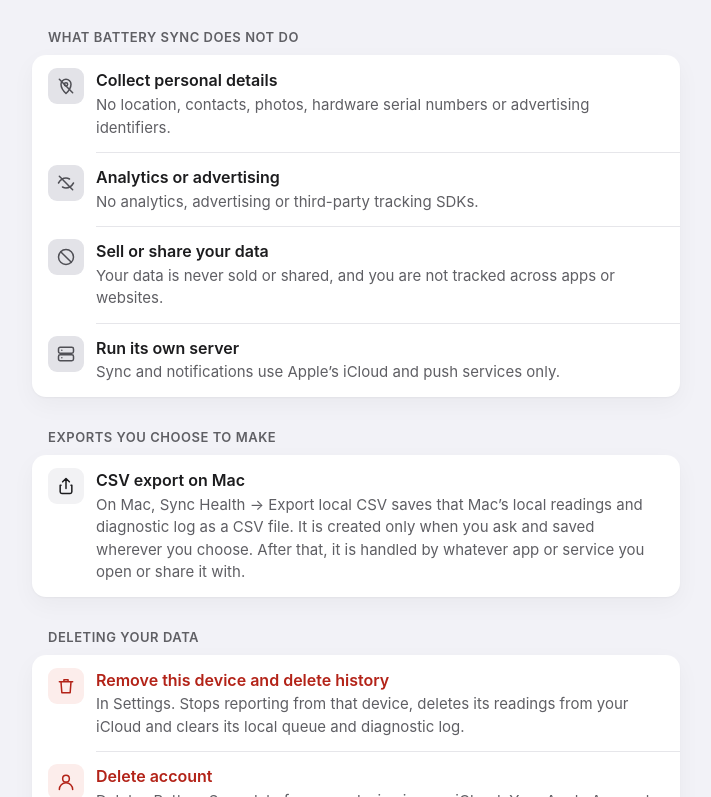
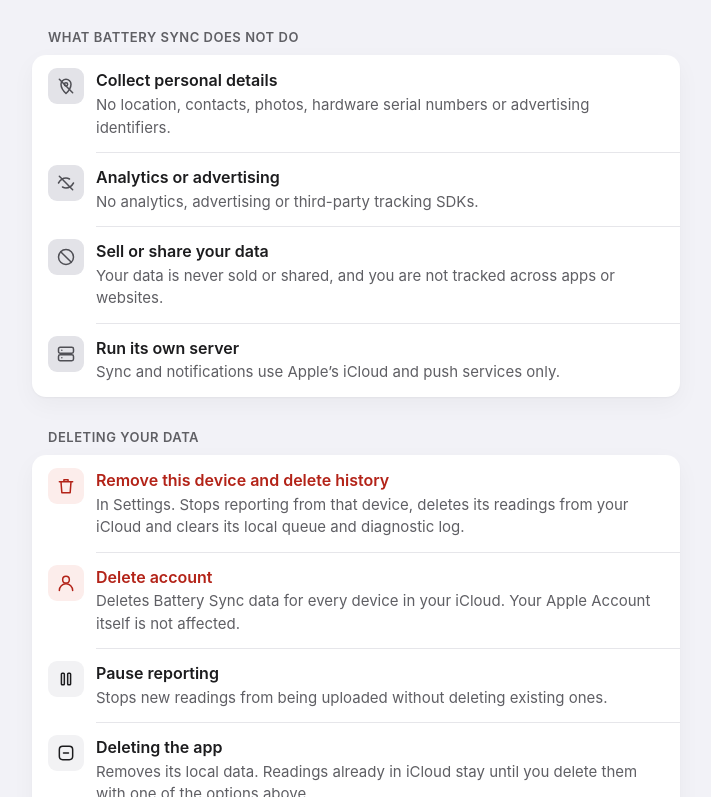
Before and after one commit to akhil-code/battery-sync-everywhere-pages, a plain HTML site: page privacy/index.html in a window 1280 px wide. Shown: the part 2055-2852 px from the top of the page, without its empty margins (284-995 px from the left). Drawn offline with Linux system fonts and the light colour scheme.

Commit message:
Remove CSV export from privacy policy

```diff
--- a/privacy/index.html
+++ b/privacy/index.html
@@ -28,7 +28,6 @@
     <symbol id="i-eye-off" viewBox="0 0 24 24"><path d="M3 12s3.5-6 9-6c1.6 0 3 .5 4.2 1.2M21 12s-3.5 6-9 6c-1.6 0-3-.5-4.2-1.2"/><path d="M4 4l16 16"/></symbol>
     <symbol id="i-hand" viewBox="0 0 24 24"><circle cx="12" cy="12" r="9"/><path d="M5.6 5.6l12.8 12.8"/></symbol>
     <symbol id="i-server-off" viewBox="0 0 24 24"><rect x="3" y="4" width="18" height="7" rx="2"/><rect x="3" y="13" width="18" height="7" rx="2"/><path d="M7 7.5h.01M7 16.5h.01"/></symbol>
-    <symbol id="i-share" viewBox="0 0 24 24"><path d="M12 3v12M8 7l4-4 4 4"/><path d="M6 11H5v8a2 2 0 0 0 2 2h10a2 2 0 0 0 2-2v-8h-1"/></symbol>
     <symbol id="i-trash" viewBox="0 0 24 24"><path d="M4 7h16M9.5 7V4.5h5V7M6 7l1 13h10l1-13"/></symbol>
     <symbol id="i-pause" viewBox="0 0 24 24"><rect x="6.5" y="5" width="3.5" height="14" rx="1"/><rect x="14" y="5" width="3.5" height="14" rx="1"/></symbol>
     <symbol id="i-app" viewBox="0 0 24 24"><rect x="4" y="4" width="16" height="16" rx="4"/><path d="M9 12h6"/></symbol>
@@ -139,7 +138,7 @@
             <span class="tile"><svg><use href="#i-log"/></svg></span>
             <div class="row-body">
               <p class="row-title">Diagnostic log</p>
-              <p class="row-detail">A record of readings and sync attempts, including app and OS versions, whether the app was in the foreground or background, Low Power Mode, Background App Refresh status and sync errors. It is kept for 10 days and never leaves the device unless you export it.</p>
+              <p class="row-detail">A record of readings and sync attempts, including app and OS versions, whether the app was in the foreground or background, Low Power Mode, Background App Refresh status and sync errors. It is kept for 10 days and never leaves the device.</p>
             </div>
           </div>
           <div class="row">
@@ -214,19 +213,6 @@
         </div>
       </section>
 
-      <section aria-labelledby="exports">
-        <h2 class="section-title" id="exports">Exports you choose to make</h2>
-        <div class="card">
-          <div class="row">
-            <span class="tile"><svg><use href="#i-share"/></svg></span>
-            <div class="row-body">
-              <p class="row-title">CSV export on Mac</p>
-              <p class="row-detail">On Mac, Sync Health → Export local CSV saves that Mac’s local readings and diagnostic log as a CSV file. It is created only when you ask and saved wherever you choose. After that, it is handled by whatever app or service you open or share it with.</p>
-            </div>
-          </div>
-        </div>
-      </section>
-
       <section aria-labelledby="delete">
         <h2 class="section-title" id="delete">Deleting your data</h2>
         <div class="card">
```
